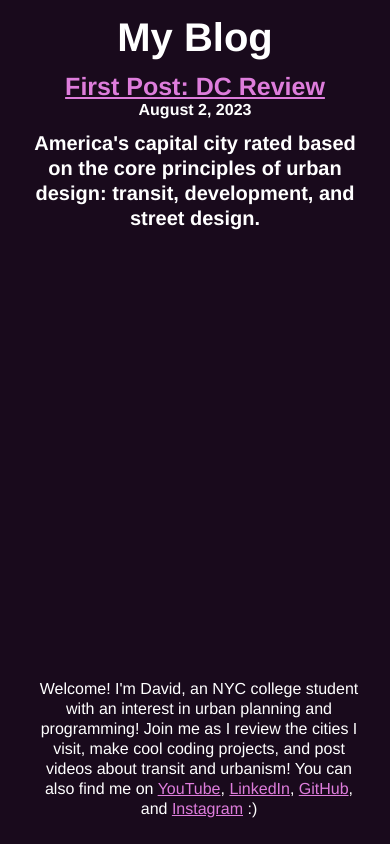
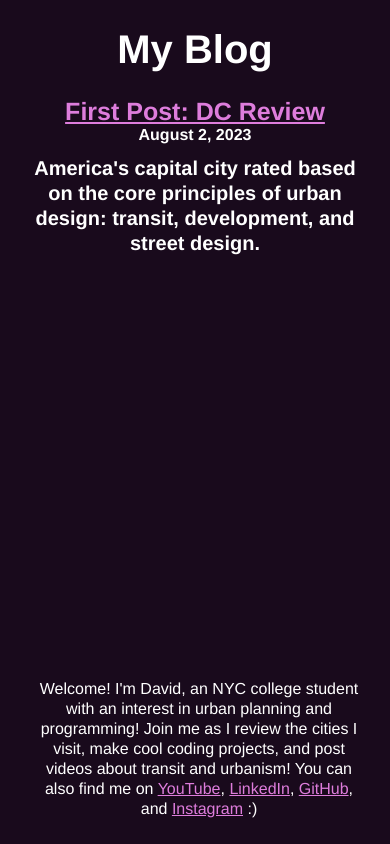
Before and after one commit to leomet07/UrbanBlogs, an Eleventy site: page index.html in a window 390 px wide. Built offline with nearby package versions, Linux system fonts and the light colour scheme; Eleventy itself is replaced by a stand-in of ours; files that its build step writes are made by us from their sources.

Commit message:
fixed heading stacking on mobile

```diff
--- a/styles.css
+++ b/styles.css
@@ -7,7 +7,7 @@ h1 {
     color: #FFFFFF;
     font-family: helvetica;
     font-size: 40px;
-    line-height: 20px;
+    line-height: 45px;
     text-align: center;
 }
 
```
